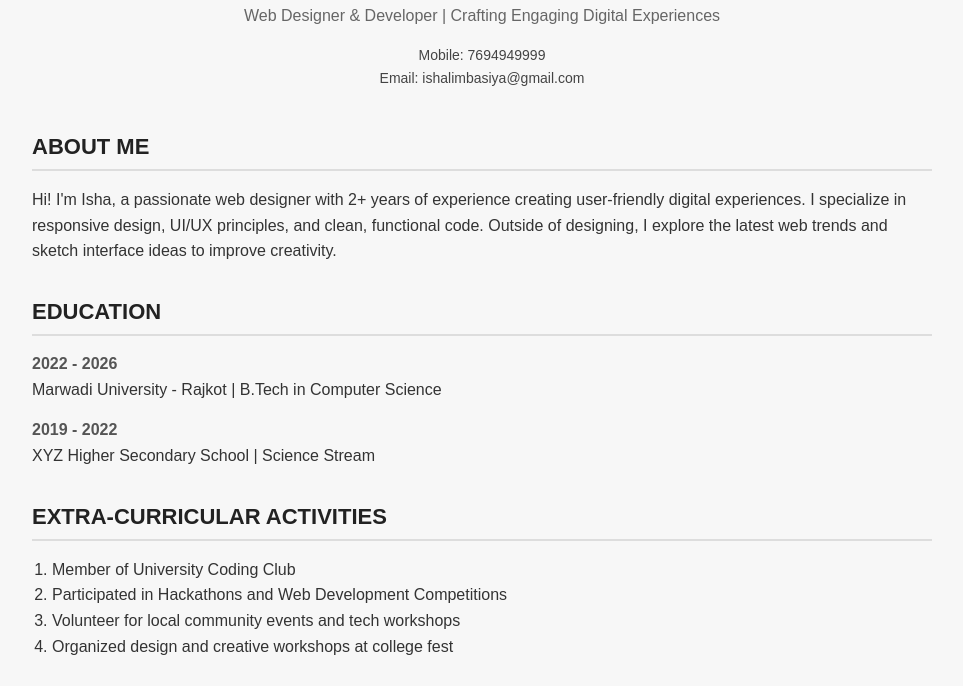
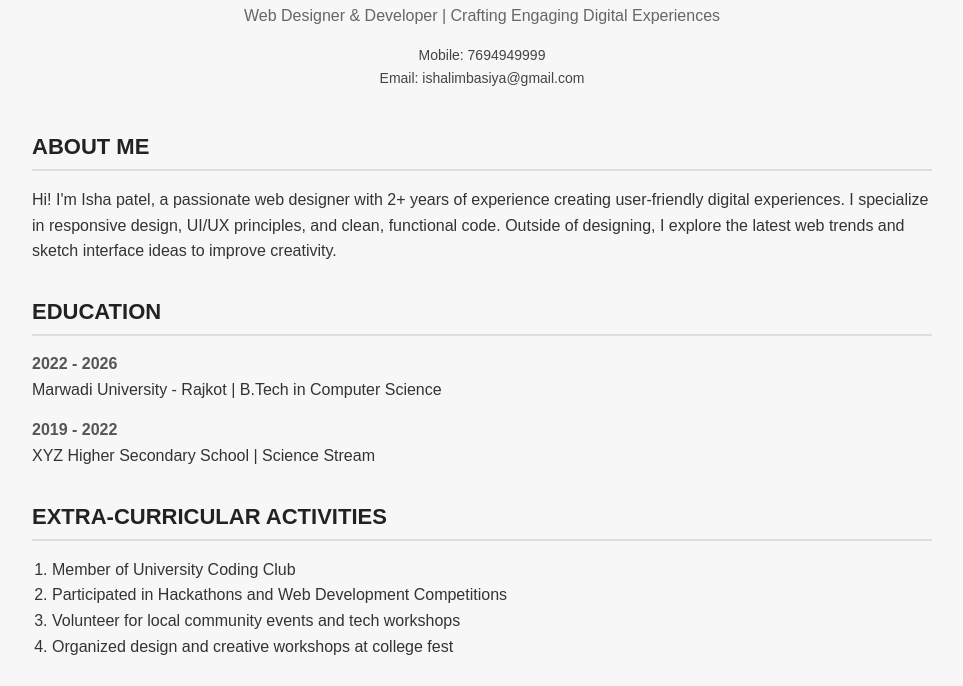
Before and after one commit to ishaaa444/cicdapp, a plain HTML site: page index.html in a window 1280 px wide. Shown: the part 106-792 px from the top of the page, without its empty margins (158-1121 px from the left). Drawn offline with Linux system fonts and the light colour scheme.

Commit message:
Update index.html

```diff
--- a/index.html
+++ b/index.html
@@ -108,7 +108,7 @@
 
     <div class="section">
         <h2>About Me</h2>
-        <p>Hi! I'm Isha, a passionate web designer with 2+ years of experience creating user-friendly digital experiences. I specialize in responsive design, UI/UX principles, and clean, functional code. Outside of designing, I explore the latest web trends and sketch interface ideas to improve creativity.</p>
+        <p>Hi! I'm Isha patel, a passionate web designer with 2+ years of experience creating user-friendly digital experiences. I specialize in responsive design, UI/UX principles, and clean, functional code. Outside of designing, I explore the latest web trends and sketch interface ideas to improve creativity.</p>
     </div>
 
     <div class="section">
```
